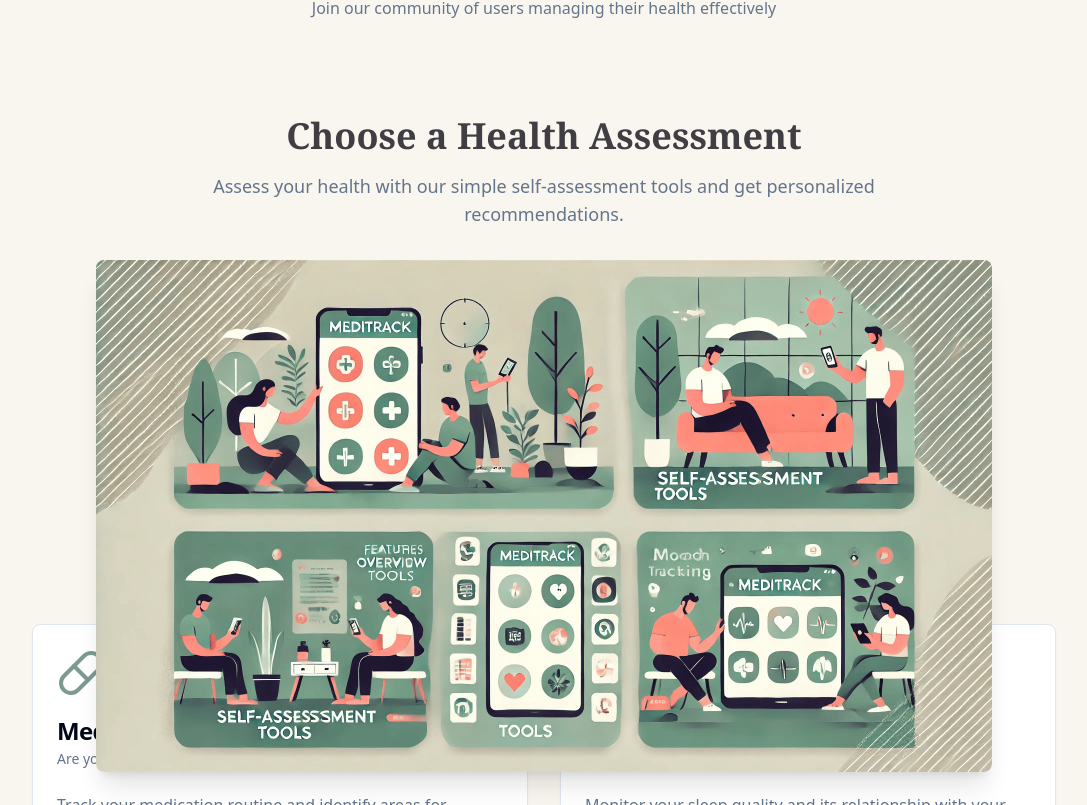
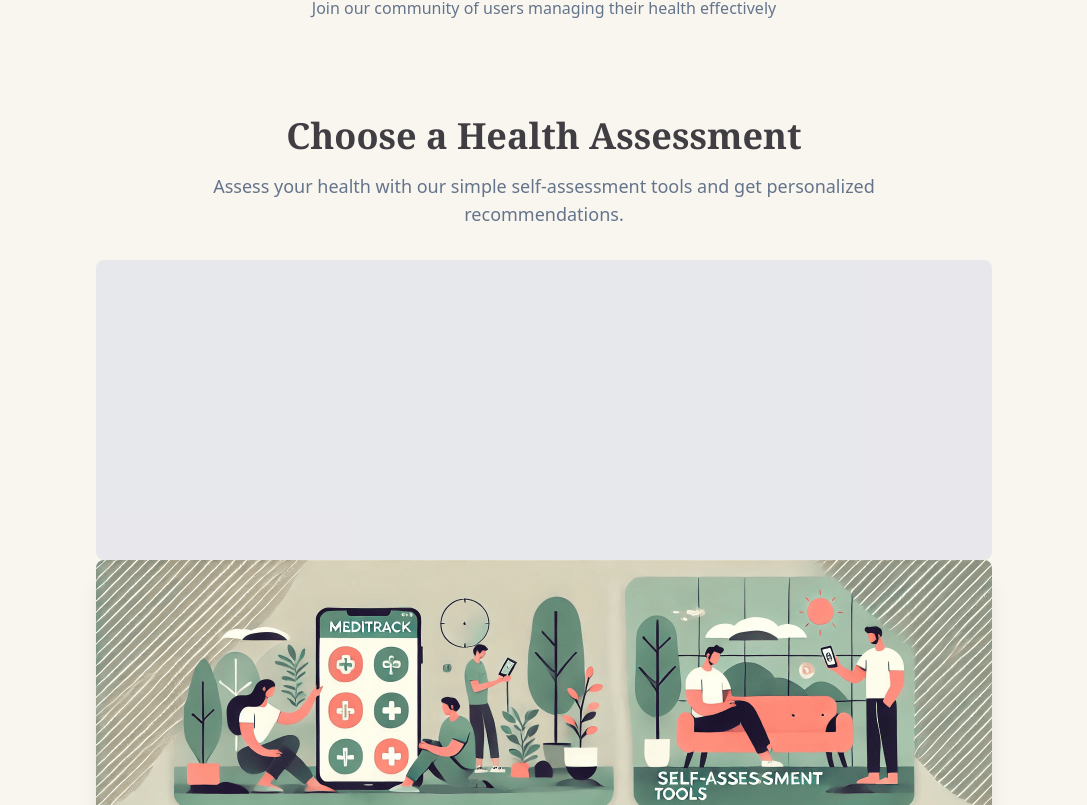
Before and after one commit to sathwikreddygv/meditrack-ai-landing-page, a React (Vite) app: page / in a window 1280 px wide. Shown: the part 1995-2800 px from the top of the page, without its empty margins (96-1183 px from the left). Built offline with nearby package versions, Linux system fonts and the light colour scheme.

Commit message:
Remove absolute positioning from image
Updated the image in the Assessment component to remove the absolute positioning style. This change ensures that the image is positioned relative to its parent container, improving layout consistency.
[skip gpt_engineer]

```diff
--- a/src/components/Assessment.tsx
+++ b/src/components/Assessment.tsx
@@ -62,18 +62,20 @@ export const Assessment = () => {
         <p className="scroll-animate opacity-0 translate-y-10 transition-all duration-700 delay-200 text-lg text-muted-foreground max-w-2xl mx-auto mb-8">
           Assess your health with our simple self-assessment tools and get personalized recommendations.
         </p>
-        <div className="relative scroll-animate opacity-0 translate-y-10 transition-all duration-700 delay-300 max-w-4xl mx-auto mb-16">
-          <div className="bg-gray-200 animate-pulse rounded-lg w-full h-[200px] md:h-[300px]" /> {/* Placeholder */}
+        <div className="scroll-animate opacity-0 translate-y-10 transition-all duration-700 delay-300 max-w-4xl mx-auto mb-16">
+          <div className="relative w-full">
+            <div className="bg-gray-200 animate-pulse rounded-lg w-full h-[200px] md:h-[300px]" />
             <img
               src="/lovable-uploads/b2e48746-2de1-40bb-b91d-bc2a1592b746.png"
               alt="MediTrack assessment tools interface showing various health tracking features"
-            className="w-full h-auto rounded-lg shadow-xl absolute top-0 left-0 opacity-0 transition-opacity duration-500"
+              className="w-full h-auto rounded-lg shadow-xl opacity-0 transition-opacity duration-500"
               loading="lazy"
               onLoad={(e) => {
                 const target = e.target as HTMLImageElement;
                 target.style.opacity = '1';
               }}
             />
+          </div>
         </div>
       </div>
 
```
Lines whose indentation alone changed are shown as unchanged.
